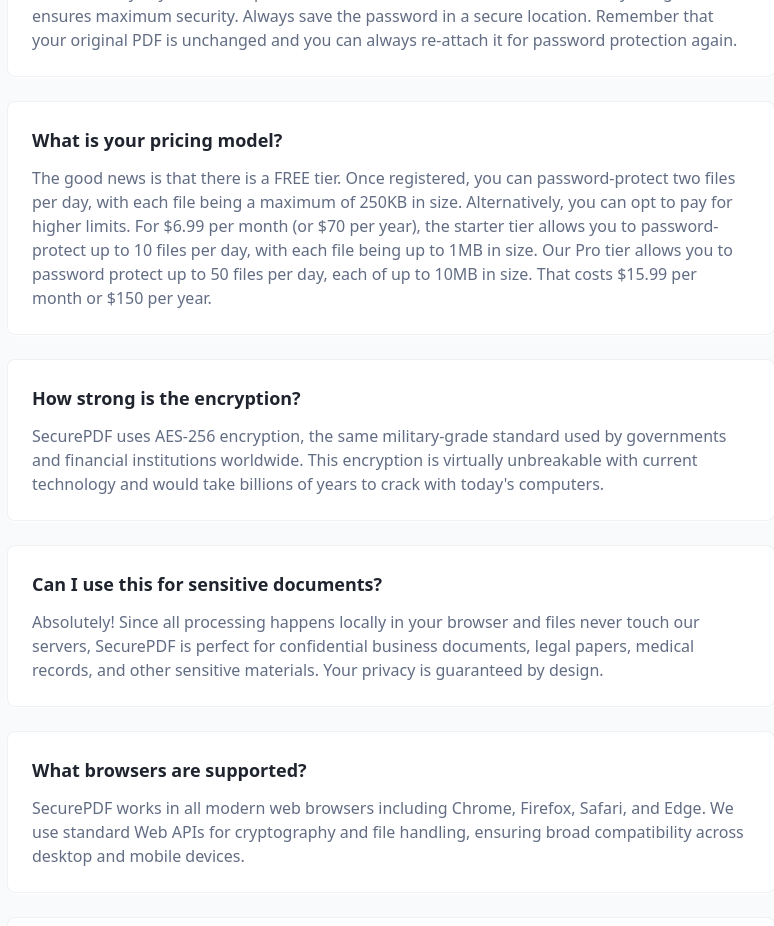
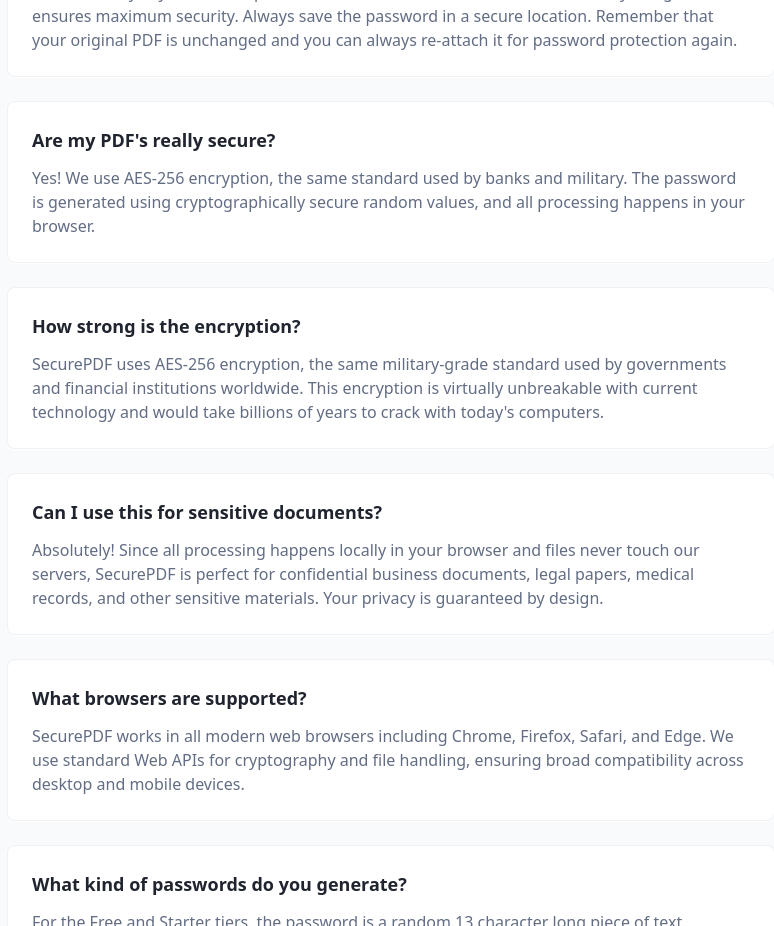
Before and after one commit to taupirho/browser-pdf-vault, a React (Vite) app: page / in a window 1280 px wide. Shown: the part 1520-2446 px from the top of the page, without its empty margins (249-1023 px from the left). Built offline with nearby package versions, Linux system fonts and the light colour scheme.

Commit message:
Update Index.tsx
Update FAQ Q&A

```diff
--- a/src/pages/Index.tsx
+++ b/src/pages/Index.tsx
@@ -180,8 +180,8 @@ const Index = () => {
 
                  <Card className="shadow-card bg-card border-border/50">
                    <CardContent className="p-6">
-                     <h3 className="font-semibold text-lg mb-3 text-foreground">What is your pricing model?</h3>
-                     <p className="text-muted-foreground">The good news is that there is a FREE tier. Once registered, you can password-protect two files per day, with each file being a maximum of 250KB in size. Alternatively, you can opt to pay for higher limits. For $6.99 per month (or $70 per year), the starter tier allows you to password-protect up to 10 files per day, with each file being up to 1MB in size. Our Pro tier allows you to password protect up to 50 files per day, each of up to 10MB in size. That costs $15.99 per month or $150 per year. </p>
+                     <h3 className="font-semibold text-lg mb-3 text-foreground">Are my PDF's really secure?</h3>
+                     <p className="text-muted-foreground">Yes! We use AES-256 encryption, the same standard used by banks and military. The password is generated using cryptographically secure random values, and all processing happens in your browser.</p>
                    </CardContent>
                  </Card>
 
```
